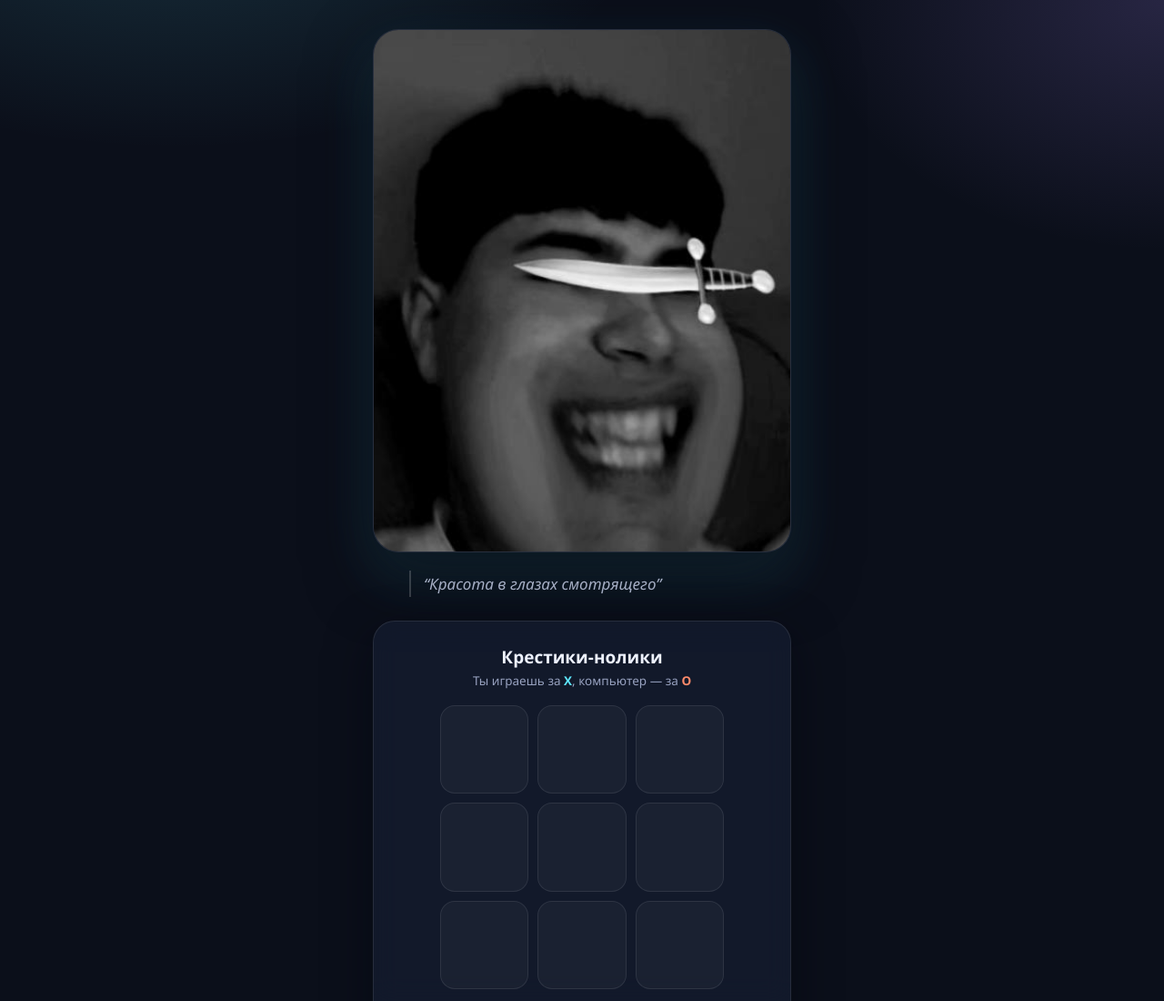
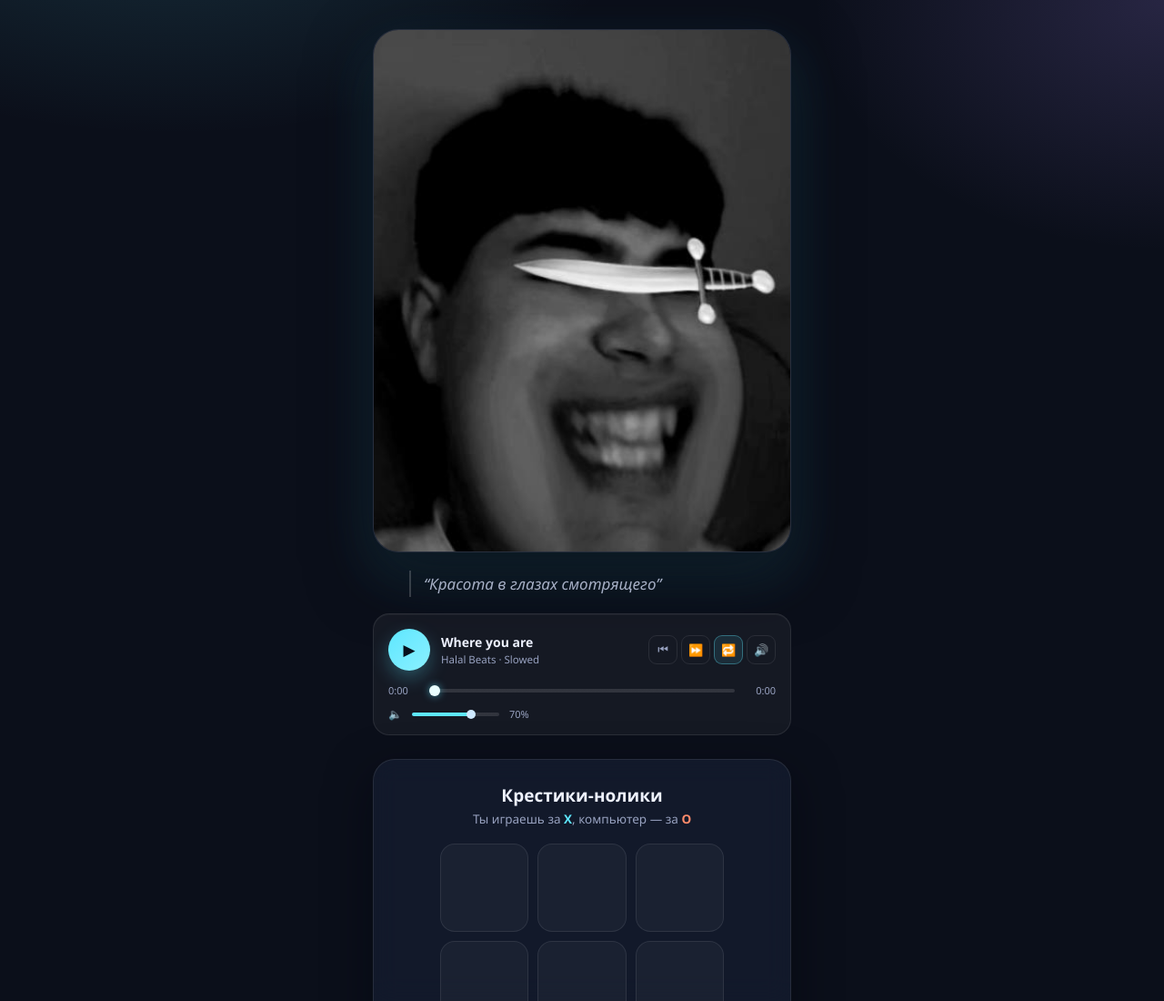
Before and after one commit to rzagasanov/my-site, a plain HTML site: page index.html in a window 1280 px wide. Shown: the top 1100 px of the page at 91% size. Drawn offline with Linux system fonts and the light colour scheme.

Commit message:
Плеер с музыкой и обновлённые файлы

```diff
--- a/index.html
+++ b/index.html
@@ -14,6 +14,36 @@
         <img class="photo" src="assets/avatar.jpg" alt="Фото">
       </div>
       <p class="quote">“Красота в глазах смотрящего”</p>
+
+      <div class="player" id="player">
+        <audio id="audio" src="assets/music.mp3" loop preload="metadata"></audio>
+
+        <div class="player-top">
+          <button class="play" id="play" type="button" aria-label="Включить музыку">▶</button>
+          <div class="track">
+            <span class="track-title">Where you are</span>
+            <span class="track-artist">Halal Beats · Slowed</span>
+          </div>
+          <div class="player-actions">
+            <button class="pbtn" id="restart" type="button" aria-label="С начала" title="С начала">⏮</button>
+            <button class="pbtn" id="forward" type="button" aria-label="Вперёд 10 секунд" title="Вперёд 10 секунд">⏩</button>
+            <button class="pbtn on" id="repeat" type="button" aria-label="Повтор" title="Повтор">🔁</button>
+            <button class="pbtn" id="mute" type="button" aria-label="Звук" title="Звук">🔊</button>
+          </div>
+        </div>
+
+        <div class="progress-row">
+          <span class="time" id="current">0:00</span>
+          <input class="seek" id="seek" type="range" min="0" max="1000" value="0" style="--fill:0%" aria-label="Перемотка">
+          <span class="time" id="duration">0:00</span>
+        </div>
+
+        <div class="volume-row">
+          <span class="vol-label">🔈</span>
+          <input class="volume" id="volume" type="range" min="0" max="100" value="70" style="--fill:70%" aria-label="Громкость">
+          <span class="vol-value" id="vol-value">70%</span>
+        </div>
+      </div>
     </section>
 
     <section class="game" id="game">
@@ -58,5 +88,6 @@
   </footer>
 
   <script src="script.js"></script>
+  <script src="player.js"></script>
 </body>
 </html>
--- /dev/null
+++ b/player.js
@@ -0,0 +1,138 @@
+/* Аудиоплеер: play/pause, перемотка, громкость, повтор. */
+(() => {
+  const audio = document.getElementById("audio");
+  const playBtn = document.getElementById("play");
+  const restartBtn = document.getElementById("restart");
+  const forwardBtn = document.getElementById("forward");
+  const repeatBtn = document.getElementById("repeat");
+  const muteBtn = document.getElementById("mute");
+  const seek = document.getElementById("seek");
+  const volume = document.getElementById("volume");
+  const currentEl = document.getElementById("current");
+  const durationEl = document.getElementById("duration");
+  const volValue = document.getElementById("vol-value");
+
+  if (!audio || !playBtn) return;
+
+  let seeking = false;
+  let lastVolume = 70;
+  let autoDone = false;
+
+  function fmt(seconds) {
+    if (!isFinite(seconds) || seconds < 0) return "0:00";
+    const minutes = Math.floor(seconds / 60);
+    const secs = Math.floor(seconds % 60);
+    return minutes + ":" + String(secs).padStart(2, "0");
+  }
+
+  function updatePlay() {
+    playBtn.textContent = audio.paused ? "▶" : "❚❚";
+    playBtn.setAttribute("aria-label", audio.paused ? "Включить музыку" : "Пауза");
+  }
+
+  function stopAuto() {
+    if (autoDone) return;
+    autoDone = true;
+    document.removeEventListener("pointerdown", autoStart);
+    document.removeEventListener("keydown", autoStart);
+  }
+
+  async function toggle() {
+    stopAuto();
+    try {
+      if (audio.paused) {
+        await audio.play();
+      } else {
+        audio.pause();
+      }
+    } catch (error) {
+      console.warn("не удалось включить звук", error);
+    }
+  }
+
+  function applyVolume() {
+    const value = Number(volume.value);
+    audio.volume = value / 100;
+    audio.muted = value === 0;
+    volValue.textContent = value + "%";
+    muteBtn.textContent = value === 0 ? "🔇" : "🔊";
+    volume.style.setProperty("--fill", value + "%");
+    if (value > 0) lastVolume = value;
+  }
+
+  playBtn.addEventListener("click", toggle);
+
+  restartBtn.addEventListener("click", () => {
+    audio.currentTime = 0;
+  });
+
+  forwardBtn.addEventListener("click", () => {
+    if (isFinite(audio.duration)) {
+      audio.currentTime = Math.min(audio.duration, audio.currentTime + 10);
+    }
+  });
+
+  repeatBtn.addEventListener("click", () => {
+    audio.loop = !audio.loop;
+    repeatBtn.classList.toggle("on", audio.loop);
+  });
+
+  muteBtn.addEventListener("click", () => {
+    if (audio.muted || Number(volume.value) === 0) {
+      volume.value = lastVolume || 70;
+    } else {
+      lastVolume = Number(volume.value);
+      volume.value = 0;
+    }
+    applyVolume();
+  });
+
+  volume.addEventListener("input", applyVolume);
+
+  seek.addEventListener("input", () => {
+    seeking = true;
+    const part = Number(seek.value) / 1000;
+    seek.style.setProperty("--fill", part * 100 + "%");
+    if (isFinite(audio.duration)) {
+      currentEl.textContent = fmt(part * audio.duration);
+    }
+  });
+
+  seek.addEventListener("change", () => {
+    if (isFinite(audio.duration)) {
+      audio.currentTime = (Number(seek.value) / 1000) * audio.duration;
+    }
+    seeking = false;
+  });
+
+  audio.addEventListener("loadedmetadata", () => {
+    durationEl.textContent = fmt(audio.duration);
+  });
+
+  audio.addEventListener("timeupdate", () => {
+    currentEl.textContent = fmt(audio.currentTime);
+    if (!seeking && isFinite(audio.duration) && audio.duration > 0) {
+      const part = audio.currentTime / audio.duration;
+      seek.value = Math.round(part * 1000);
+      seek.style.setProperty("--fill", part * 100 + "%");
+    }
+  });
+
+  audio.addEventListener("play", updatePlay);
+  audio.addEventListener("pause", updatePlay);
+  audio.addEventListener("ended", updatePlay);
+
+  function autoStart(event) {
+    if (autoDone) return;
+    if (event.target && event.target.closest && event.target.closest(".player")) return;
+    toggle();
+  }
+
+  document.addEventListener("pointerdown", autoStart);
+  document.addEventListener("keydown", autoStart);
+
+  audio.loop = true;
+  volume.value = 70;
+  applyVolume();
+  updatePlay();
+})();
--- a/style.css
+++ b/style.css
@@ -76,6 +76,184 @@ body {
   font-weight: 400;
   line-height: 1.5;
   color: #a7b0c6;
+}
+
+.player {
+  margin-top: 18px;
+  padding: 16px 16px 14px;
+  border-radius: 18px;
+  background: rgba(255, 255, 255, 0.045);
+  border: 1px solid var(--line);
+  box-shadow: inset 0 1px 0 rgba(255, 255, 255, 0.04);
+}
+
+.player-top {
+  display: flex;
+  align-items: center;
+  gap: 12px;
+}
+
+.play {
+  flex: 0 0 auto;
+  width: 46px;
+  height: 46px;
+  border: none;
+  border-radius: 50%;
+  display: grid;
+  place-items: center;
+  font-size: 17px;
+  color: #06101c;
+  background: linear-gradient(135deg, var(--accent), #8bf0ff);
+  box-shadow: 0 8px 20px rgba(94, 231, 255, 0.28);
+  cursor: pointer;
+  transition: transform 0.15s ease;
+}
+
+.play:hover {
+  transform: scale(1.05);
+}
+
+.play:active {
+  transform: scale(0.96);
+}
+
+.track {
+  flex: 1 1 auto;
+  min-width: 0;
+  display: flex;
+  flex-direction: column;
+  gap: 2px;
+}
+
+.track-title {
+  font-size: 14px;
+  font-weight: 600;
+  white-space: nowrap;
+  overflow: hidden;
+  text-overflow: ellipsis;
+}
+
+.track-artist {
+  font-size: 11.5px;
+  color: var(--muted);
+}
+
+.player-actions {
+  flex: 0 0 auto;
+  display: flex;
+  gap: 4px;
+}
+
+.pbtn {
+  width: 32px;
+  height: 32px;
+  border-radius: 9px;
+  border: 1px solid var(--line);
+  background: transparent;
+  color: var(--muted);
+  font-size: 13px;
+  display: grid;
+  place-items: center;
+  cursor: pointer;
+  transition: color 0.15s ease, background 0.15s ease, border-color 0.15s ease;
+}
+
+.pbtn:hover {
+  color: var(--text);
+  background: rgba(255, 255, 255, 0.06);
+}
+
+.pbtn.on {
+  color: var(--accent);
+  border-color: rgba(94, 231, 255, 0.35);
+  background: rgba(94, 231, 255, 0.1);
+}
+
+.progress-row {
+  display: flex;
+  align-items: center;
+  gap: 9px;
+  margin-top: 14px;
+}
+
+.time {
+  min-width: 34px;
+  font-size: 11px;
+  font-variant-numeric: tabular-nums;
+  color: var(--muted);
+}
+
+.time:last-child {
+  text-align: right;
+}
+
+.seek,
+.volume {
+  -webkit-appearance: none;
+  appearance: none;
+  height: 4px;
+  border-radius: 999px;
+  outline: none;
+  cursor: pointer;
+  background: linear-gradient(90deg, var(--accent) var(--fill, 0%), rgba(255, 255, 255, 0.12) var(--fill, 0%));
+}
+
+.seek {
+  flex: 1;
+}
+
+.seek::-webkit-slider-thumb {
+  -webkit-appearance: none;
+  width: 12px;
+  height: 12px;
+  border-radius: 50%;
+  background: #eaffff;
+  box-shadow: 0 0 8px rgba(94, 231, 255, 0.6);
+}
+
+.seek::-moz-range-thumb {
+  width: 12px;
+  height: 12px;
+  border: none;
+  border-radius: 50%;
+  background: #eaffff;
+}
+
+.volume-row {
+  display: flex;
+  align-items: center;
+  gap: 9px;
+  margin-top: 10px;
+}
+
+.vol-label {
+  font-size: 12px;
+}
+
+.volume {
+  width: 96px;
+}
+
+.volume::-webkit-slider-thumb {
+  -webkit-appearance: none;
+  width: 10px;
+  height: 10px;
+  border-radius: 50%;
+  background: #cfe9ff;
+}
+
+.volume::-moz-range-thumb {
+  width: 10px;
+  height: 10px;
+  border: none;
+  border-radius: 50%;
+  background: #cfe9ff;
+}
+
+.vol-value {
+  min-width: 32px;
+  font-size: 11px;
+  color: var(--muted);
 }
 
 .game {
```
Also changed, not shown: 2 other files.
